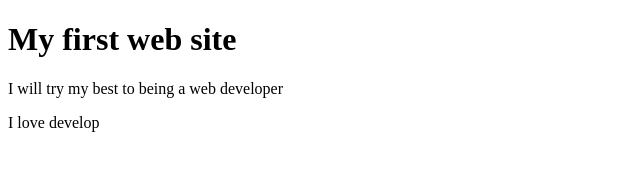
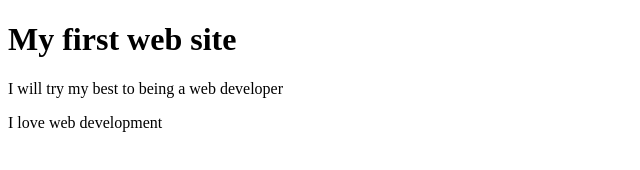
Before and after one commit to rubelranaj/web-1, a plain HTML site: page index.html in a window 1280 px wide. Shown: the full height of the page, 0-640 px from the left. Drawn offline with Linux system fonts and the light colour scheme.

Commit message:
Adding web

```diff
--- a/index.html
+++ b/index.html
@@ -9,6 +9,6 @@
 <body>
     <h1>My first web site</h1>
     <p>I will try my best to being a web developer</p>
-    <h>I love develop</h>
+    <h>I love web development</h>
 </body>
 </html>
```
